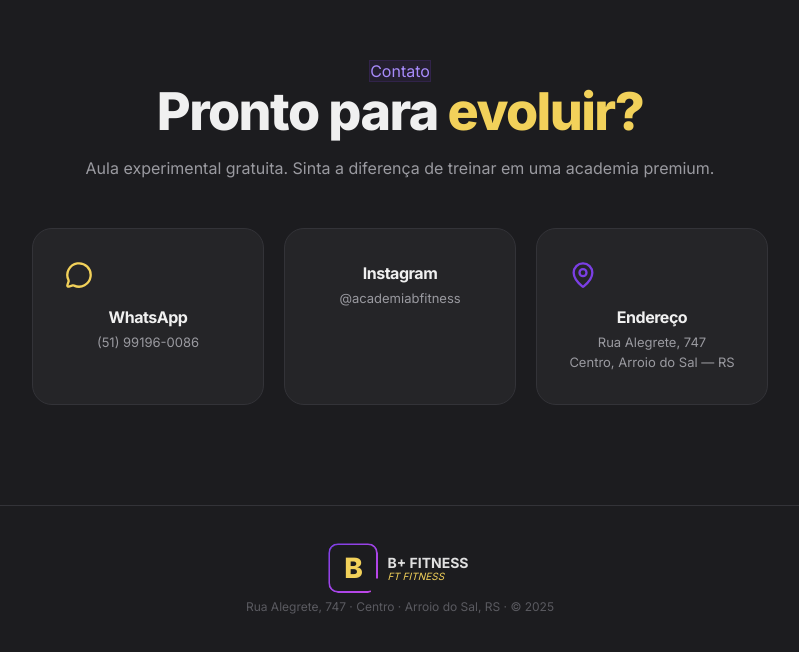
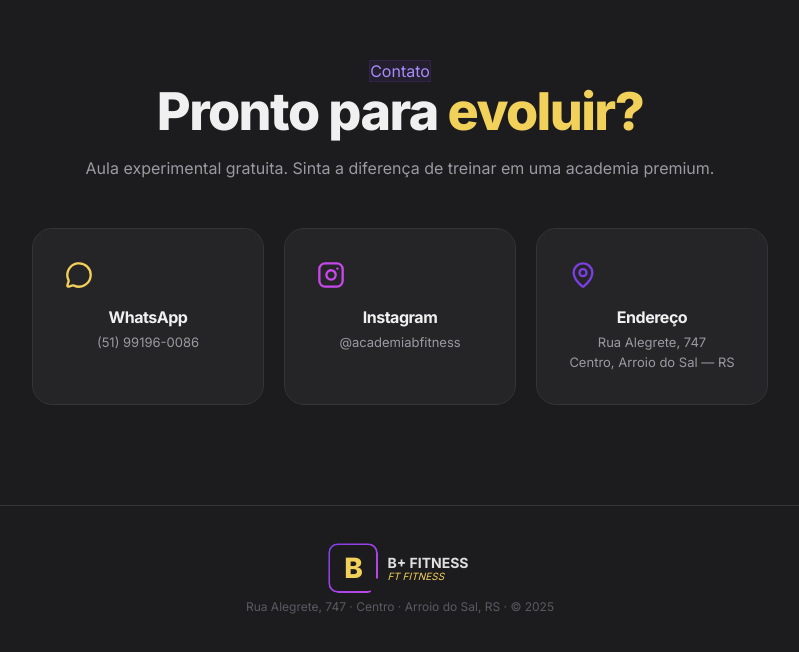
Before and after one commit to DANAZVDO/D1SITES, a plain HTML site: page portfolio/bfitness/index.html in a window 1280 px wide. Shown: the part 2602-3254 px from the top of the page, without its empty margins (240-1039 px from the left). Drawn offline with nearby package versions, Linux system fonts and the light colour scheme.

Commit message:
fix instagram icons - replace lucide with inline SVG

```diff
--- a/portfolio/bfitness/index.html
+++ b/portfolio/bfitness/index.html
@@ -248,7 +248,7 @@
                 <p style="font-size:13px;color:var(--text-dim);">(51) 99196-0086</p>
             </a>
             <a href="https://www.instagram.com/academiabfitnessarroiodosal" target="_blank" class="contact-card">
-                <i data-lucide="instagram" style="width:28px;height:28px;color:var(--magenta);margin-bottom:16px;"></i>
+                <svg width="28" height="28" viewBox="0 0 24 24" fill="none" stroke="#C748E9" stroke-width="2" stroke-linecap="round" stroke-linejoin="round" style="margin-bottom:16px;"><rect x="2" y="2" width="20" height="20" rx="5" ry="5"/><path d="M16 11.37A4 4 0 1 1 12.63 8 4 4 0 0 1 16 11.37z"/><line x1="17.5" y1="6.5" x2="17.51" y2="6.5"/></svg>
                 <h3 style="font-size:16px;font-weight:700;margin-bottom:4px;">Instagram</h3>
                 <p style="font-size:13px;color:var(--text-dim);">@academiabfitness</p>
             </a>
```
